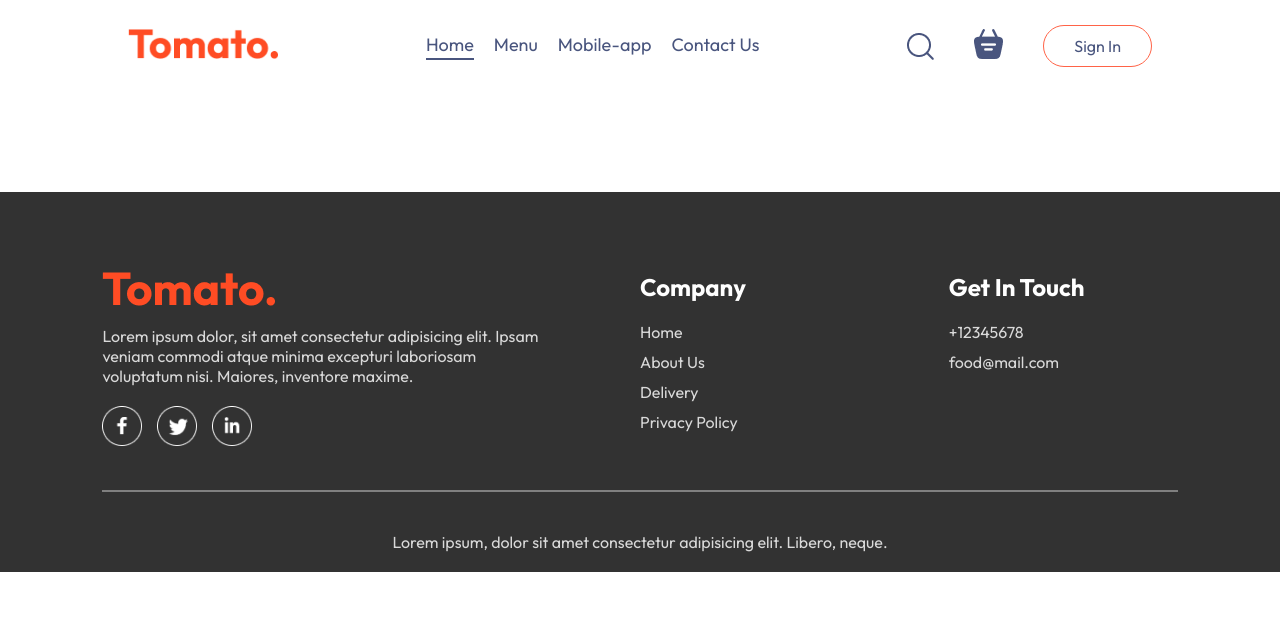
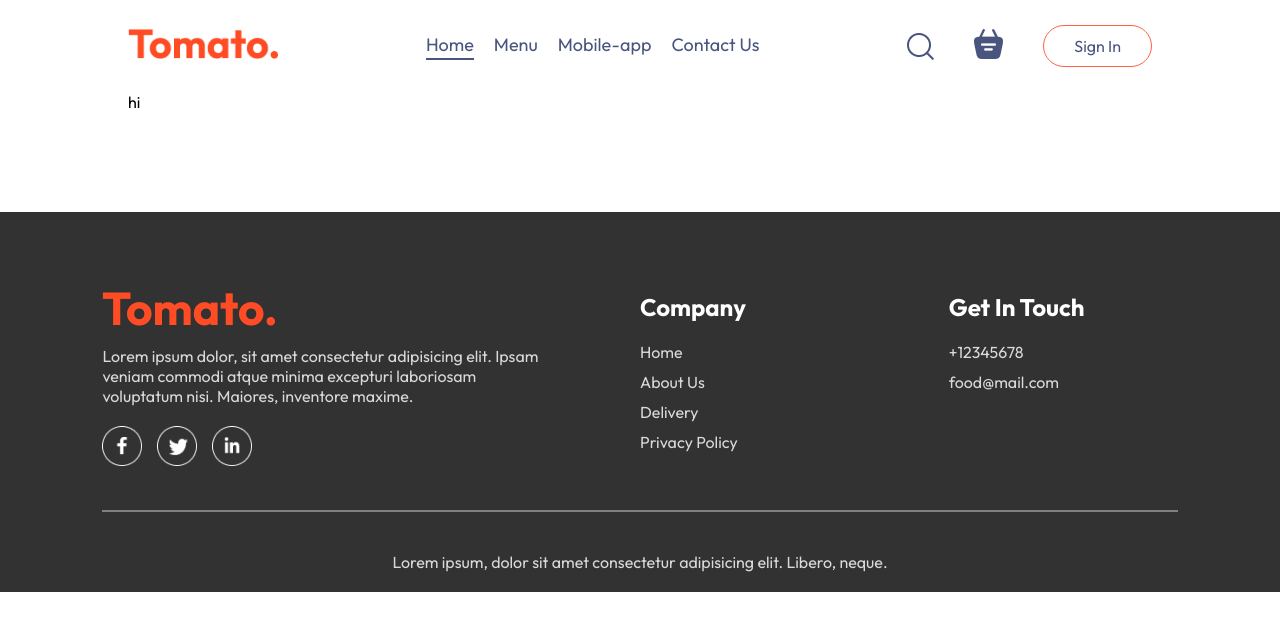
Before and after one commit to Pouya-lab/food-delivery-mern, a React (Vite) app in the folder frontend/: page /myorders in a window 1280 px wide. Shown: the top 630 px of the page. Built offline with nearby package versions, Linux system fonts and the light colour scheme; no server answers.

Commit message:
front is connected to the backend for fetching the data in my order file

```diff
--- a/frontend/src/App.jsx
+++ b/frontend/src/App.jsx
@@ -7,6 +7,7 @@ import Footer from "./components/Footer/Footer";
 import { useState } from "react";
 import LoginPopUp from "./components/LoginPopUp/LoginPopUp";
 import Verify from "./pages/Verify/Verify";
+import MyOrders from "./pages/MyOrders/MyOrders";
 
 const App = () => {
 
@@ -26,6 +27,7 @@ const App = () => {
           <Route path="/cart" element={<Cart />} />
           <Route path="/order" element={<PlaceOrder />} />
           <Route path="/verify" element={<Verify />} />
+          <Route path="/myorders" element={<MyOrders />} />
         </Routes>
       </div>
       <Footer />
--- /dev/null
+++ b/frontend/src/pages/MyOrders/MyOrders.jsx
@@ -0,0 +1,31 @@
+import { useContext, useEffect, useState } from "react";
+import "./MyOrders.css";
+import { StoreContext } from "../../context/StoreContext";
+import axios from "axios";
+
+const MyOrders = () => {
+
+    const { url , token } = useContext(StoreContext);
+    const [ data , setData ] = useState([]);
+
+    const fetchOrders = async()=>{
+        const response = await axios.post(url+"/api/order/userorders" , {} , { headers : {token}} );
+        setData(response.data.data)
+
+    }
+
+    useEffect(()=>{
+        if(token){
+            fetchOrders();
+        }
+        // if the token is updated then the function is being executed
+    },[token])
+
+  return (
+    <div>
+      hi
+    </div>
+  )
+}
+
+export default MyOrders
```
Also changed, not shown: frontend/src/pages/MyOrders/MyOrders.css (added).
